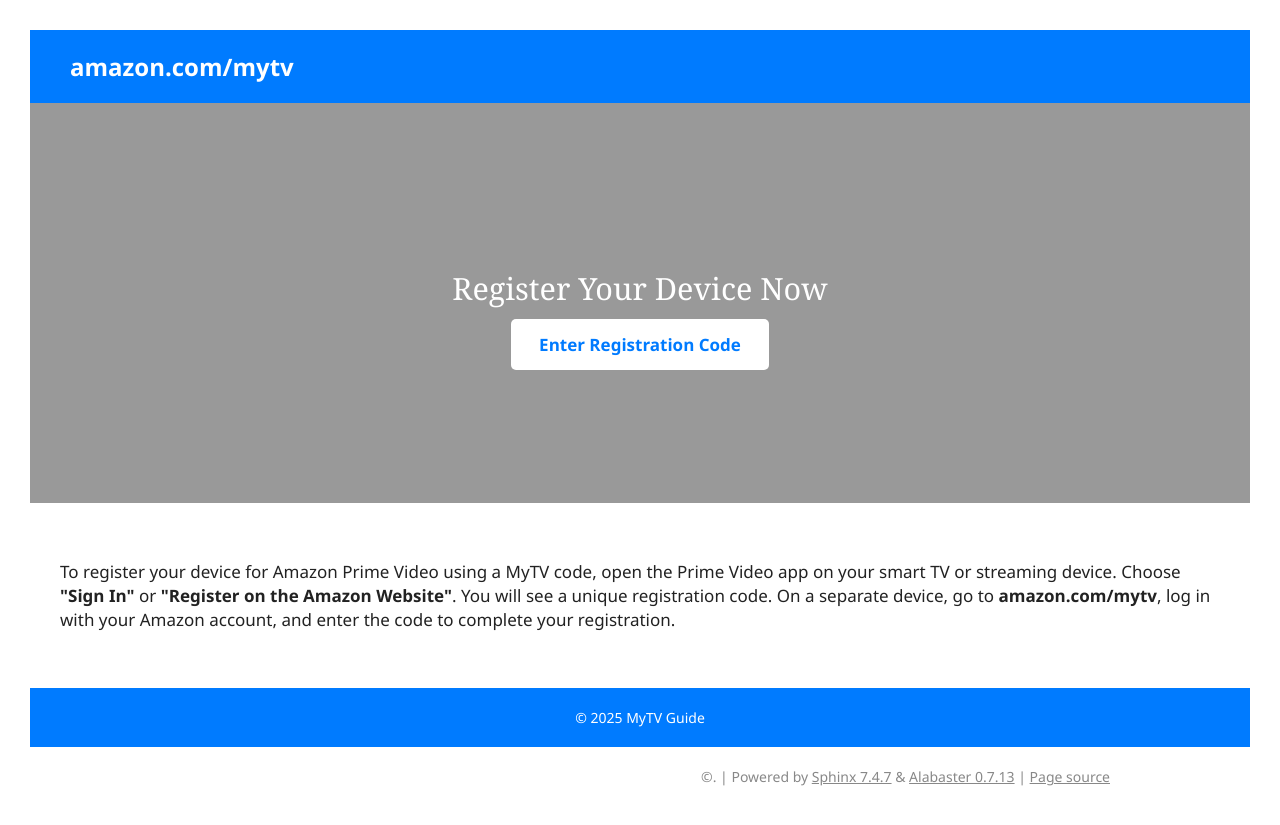
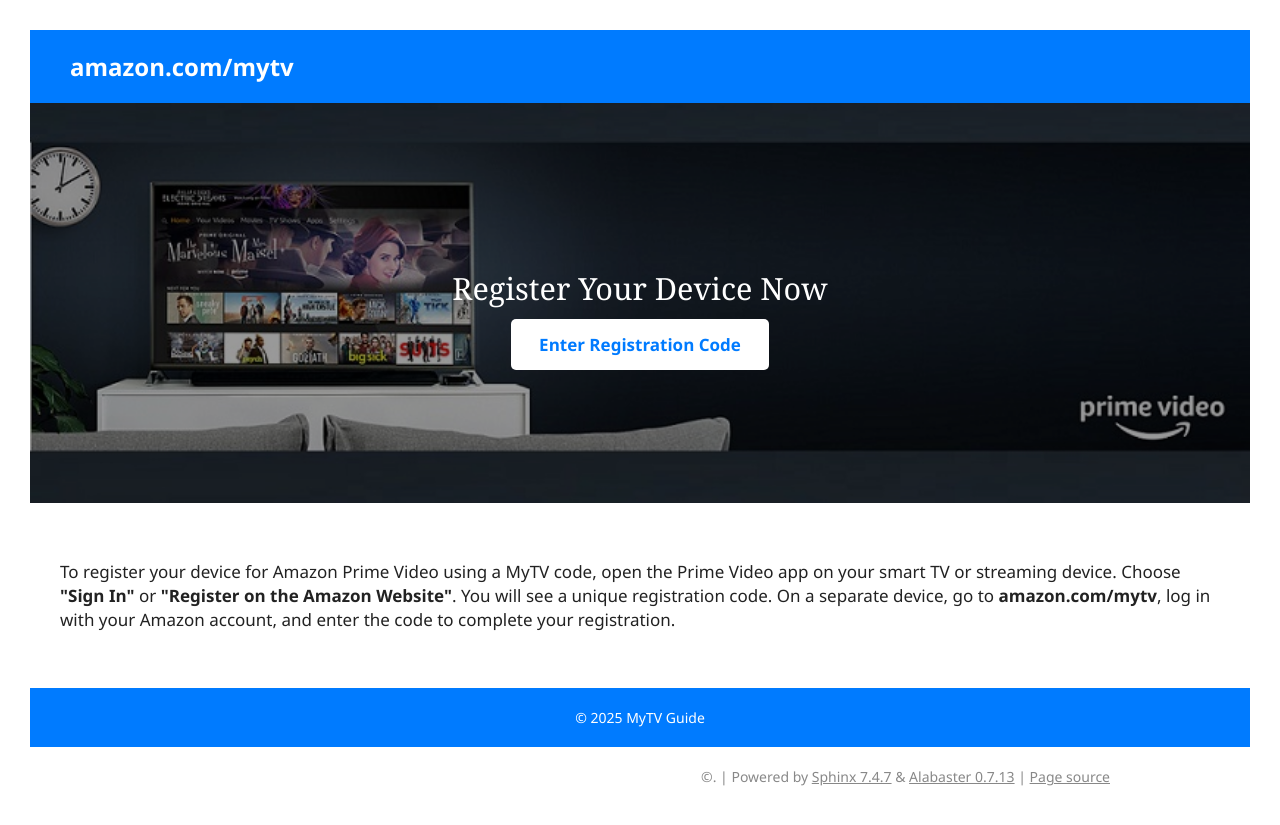
Before and after one commit to hp-printerr/hightest, a Sphinx documentation site: the page built from docs/index.rst, in a window 1280 px wide. Shown: the top 825 px of the page. Built offline with Sphinx 7.4.7, drawn with Linux system fonts in a browser that asks for light colours.

Commit message:
Update custom.css

```diff
--- a/docs/_static/custom.css
+++ b/docs/_static/custom.css
@@ -26,7 +26,7 @@
 .hero-banner {
   width: 100%;
   height: 400px;
-  background-image: url('/en/latest/_static/banner.jpg'); /* Change to your image */
+  background-image: url('banner.jpg'); /* Change to your image */
   background-size: cover;
   background-position: center;
   position: relative;
```
